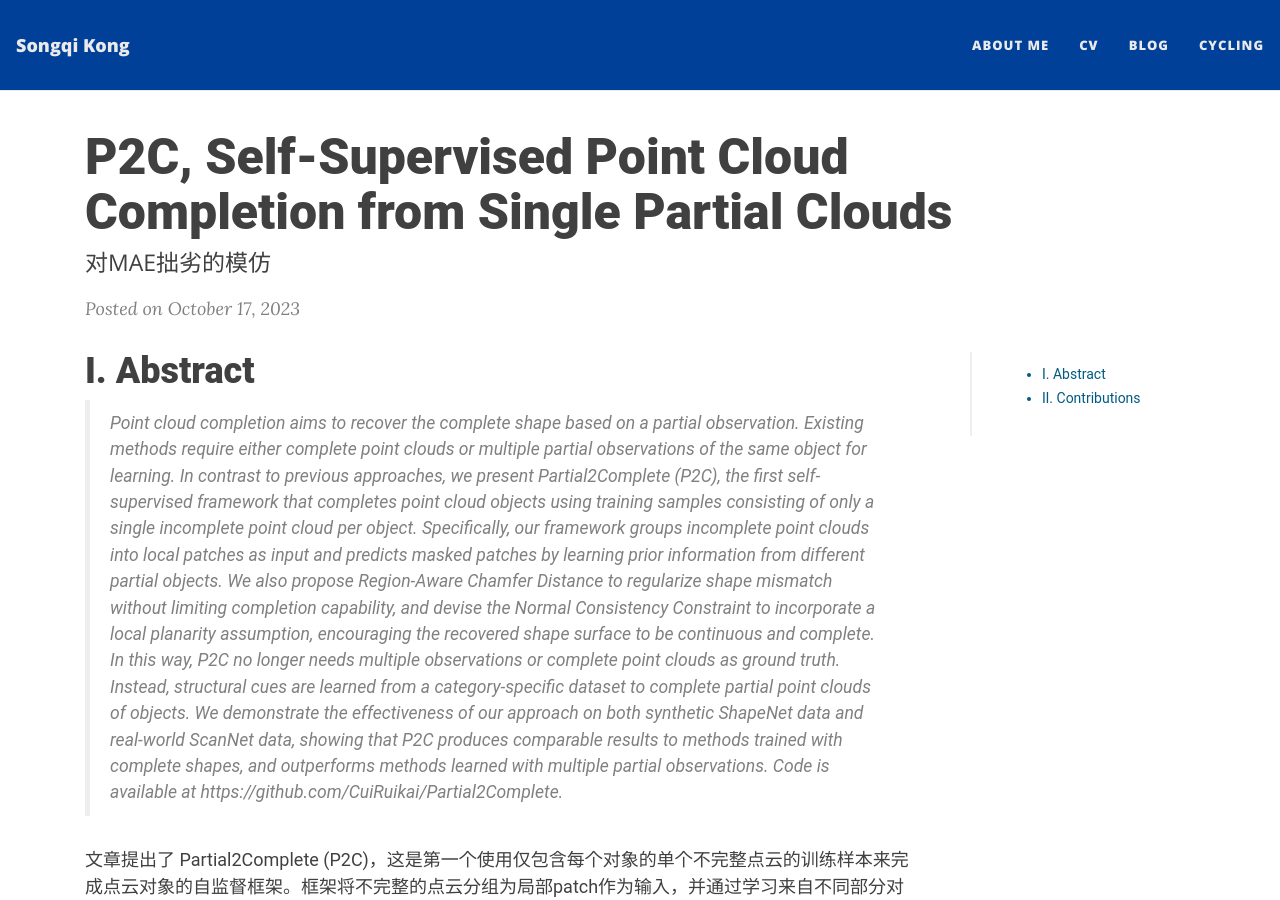
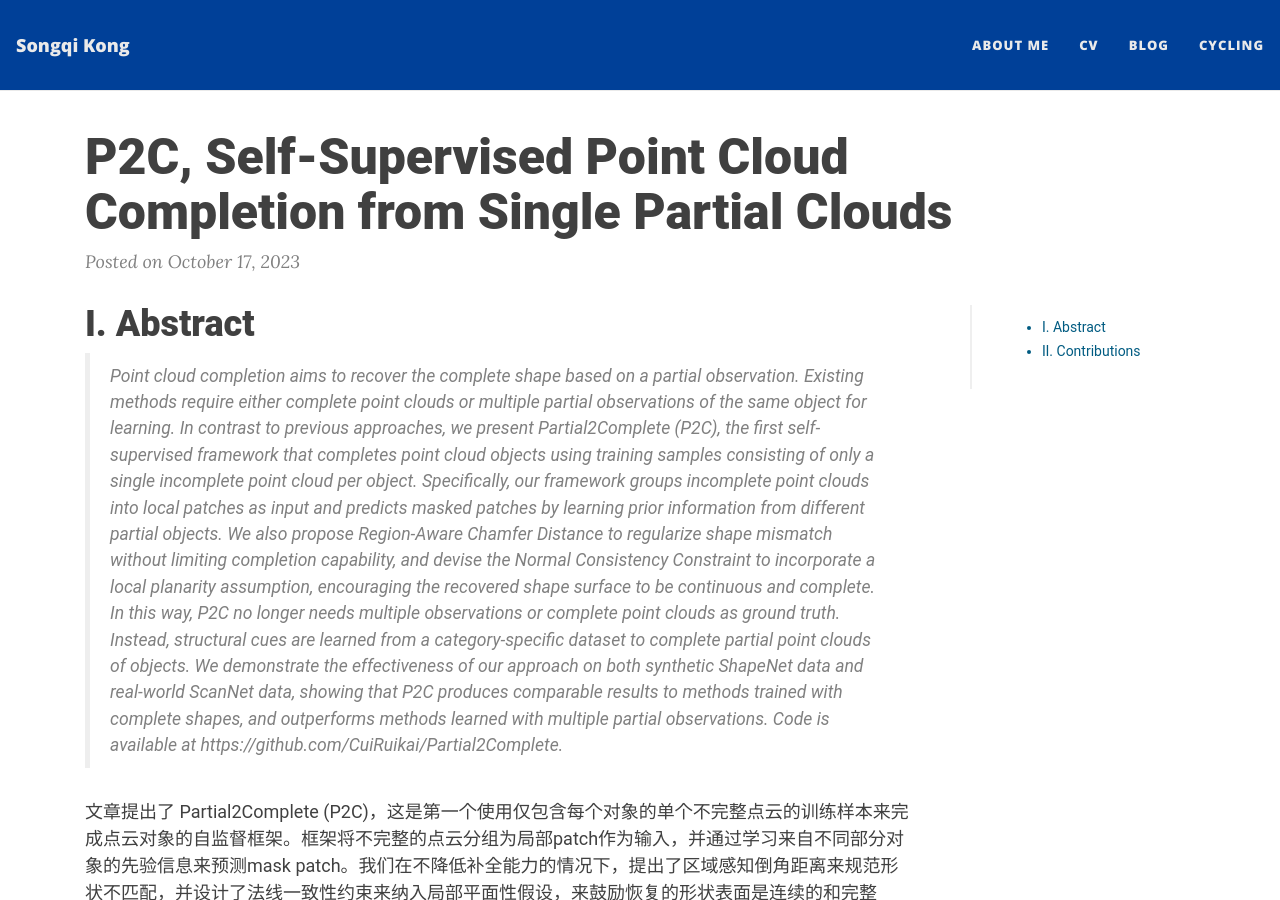
Before and after one commit to songqikong/songqikong.github.io, a Jekyll site: the page built from _posts/2023-10-17-p2c.md, in a window 1280 px wide and 900 px high. Built offline with Jekyll 4.4.1, drawn with Linux system fonts in a browser that asks for light colours; nearby versions of some CDN libraries; comment, search, counter and statistics services are not loaded.

Commit message:
Update 2023-10-17-p2c.md

```diff
--- a/_posts/2023-10-17-p2c.md
+++ b/_posts/2023-10-17-p2c.md
@@ -1,7 +1,7 @@
 ---
 layout: post
 title: P2C, Self-Supervised Point Cloud Completion from Single Partial Clouds
-subtitle: 对MAE拙劣的模仿
+subtitle:
 tags: [paper reading, deep learning, point cloud completion]
 ---
 
```
